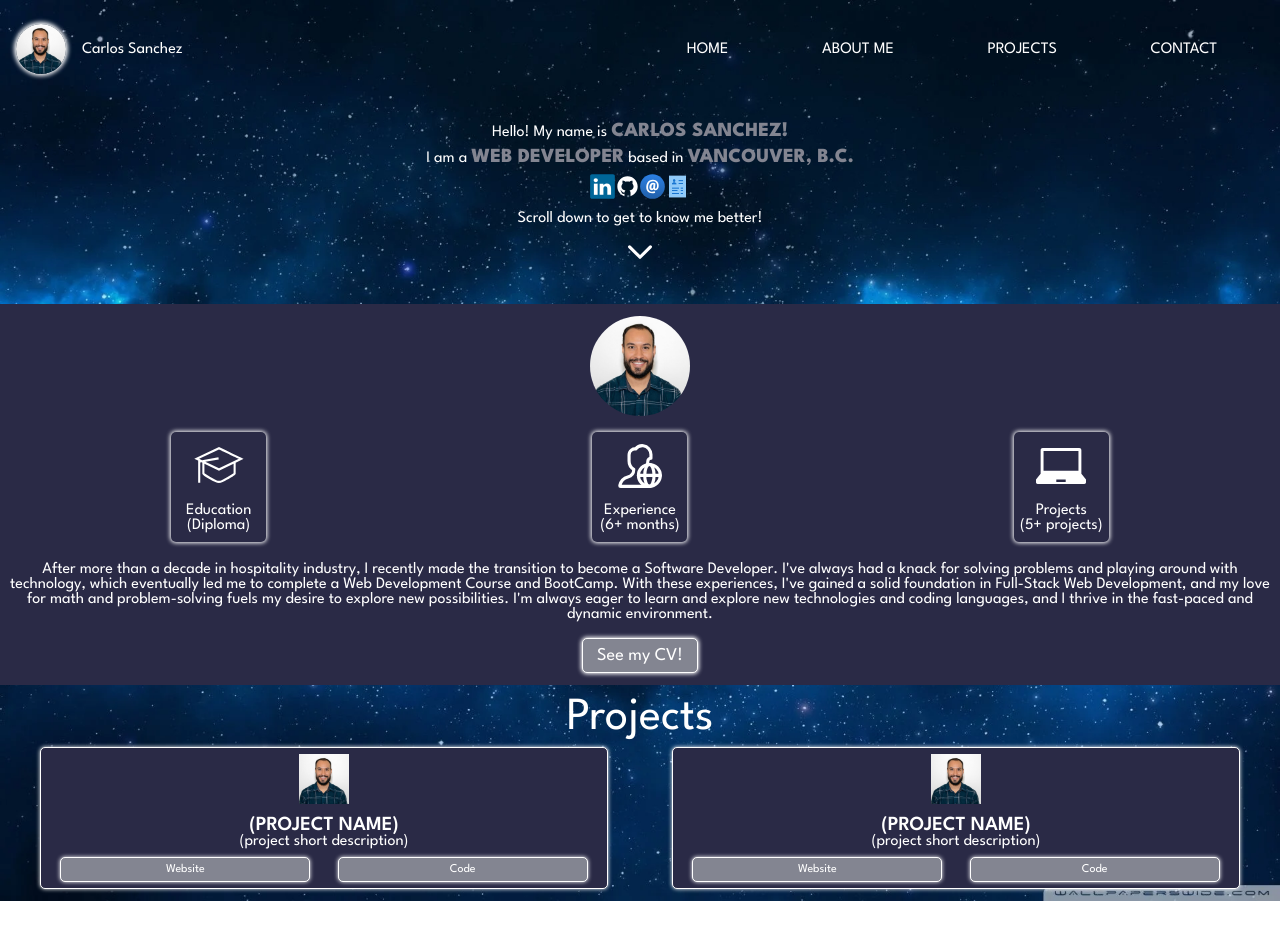
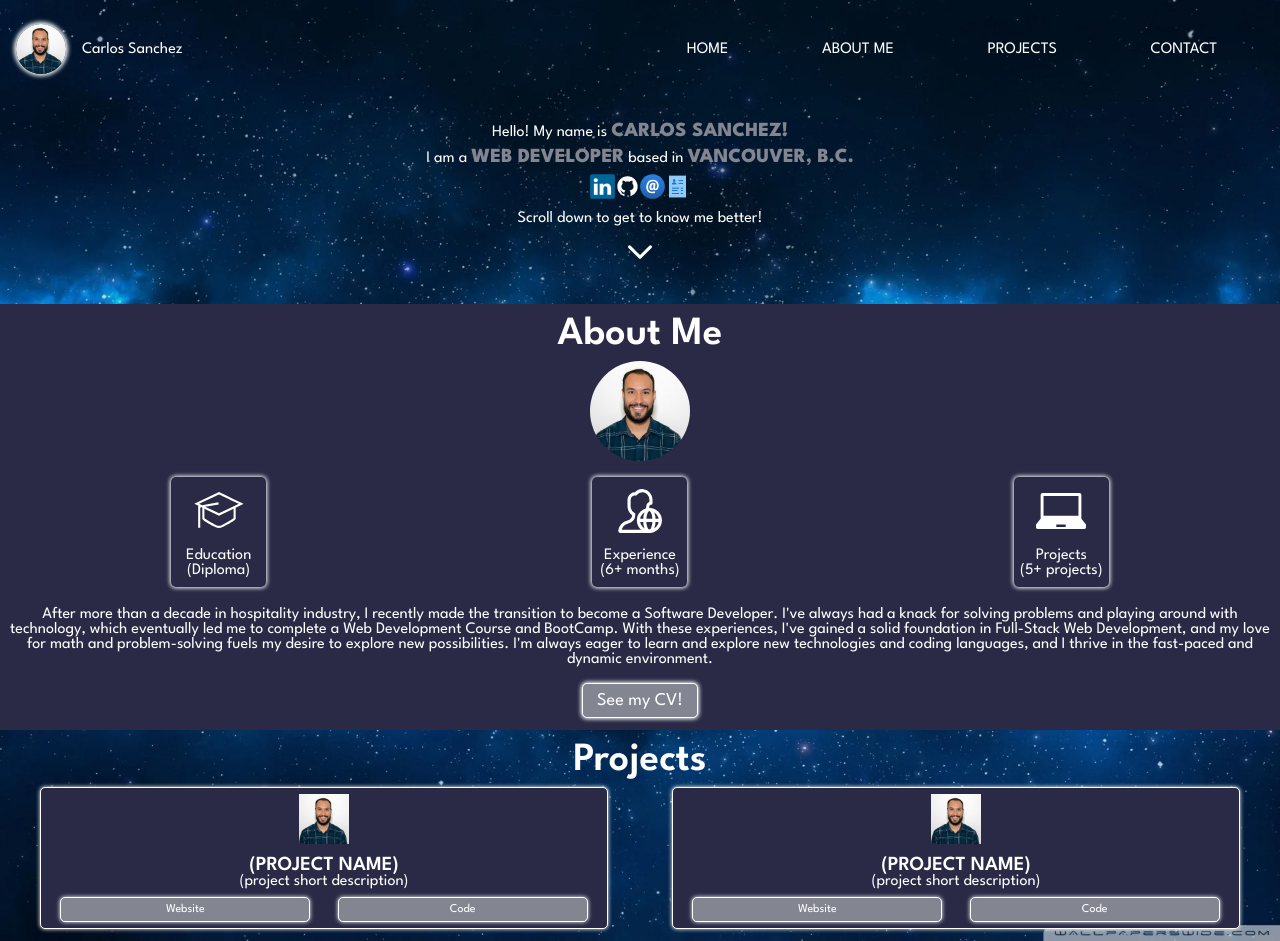
Before and after one commit to cmsanchezg/carlos-dev-portfolio, a React (Create React App) app: page / in a window 1280 px wide. Before the commit the page ends 901 px from the top, so only its background shows below. Built offline with nearby package versions, Linux system fonts and the light colour scheme.

Commit message:
added header to about me section and css also for the project section

```diff
--- a/src/components/AboutMe/AboutMe.jsx
+++ b/src/components/AboutMe/AboutMe.jsx
@@ -10,6 +10,7 @@ function AboutMe() {
     return (
         <>
        <article className='aboutMe'>
+            <h1 className='aboutMe__header'>About Me</h1>
             <img className='aboutMe__image' src={headshot} alt="Carlos Sanchez" />
             <div className='aboutMe__cards'>
                 <div className='aboutMe__card'>
--- a/src/components/AboutMe/AboutMe.scss
+++ b/src/components/AboutMe/AboutMe.scss
@@ -6,6 +6,13 @@
     text-align: center;
     background-color: $background-primary;
     color: $white;
+
+    &__header {
+        font-size: 40px;
+        text-align: center;
+        margin-bottom: 8px;
+        font-weight: 600;
+    }
 
     &__image {
         height: 100px;
--- a/src/components/Projects/Projects.scss
+++ b/src/components/Projects/Projects.scss
@@ -10,9 +10,10 @@
     color: $white;
 
     &__header {
-        font-size: 46px;
+        font-size: 40px;
         text-align: center;
         margin-bottom: 8px;
+        font-weight: 600;
     }
 
     &__cards {
```
